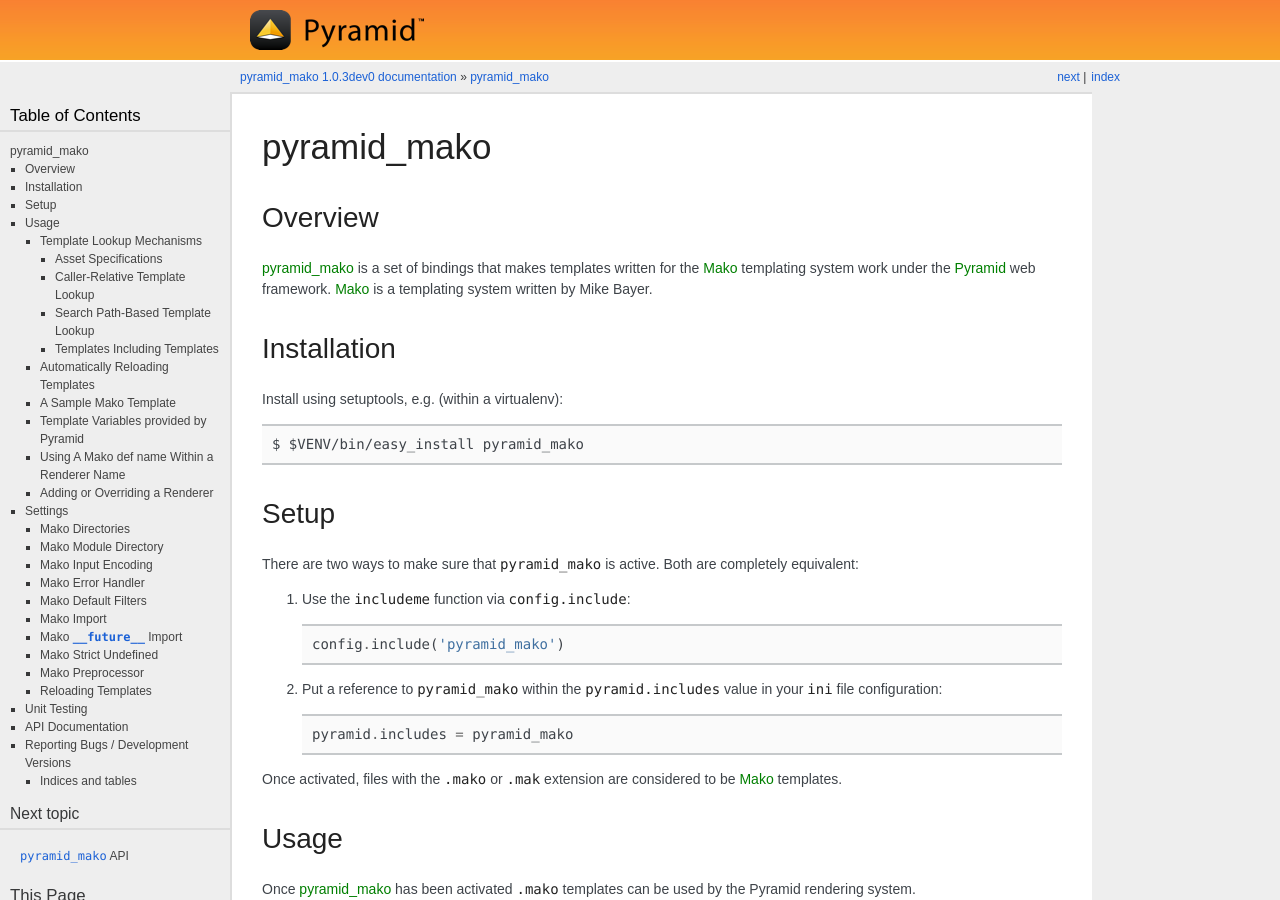
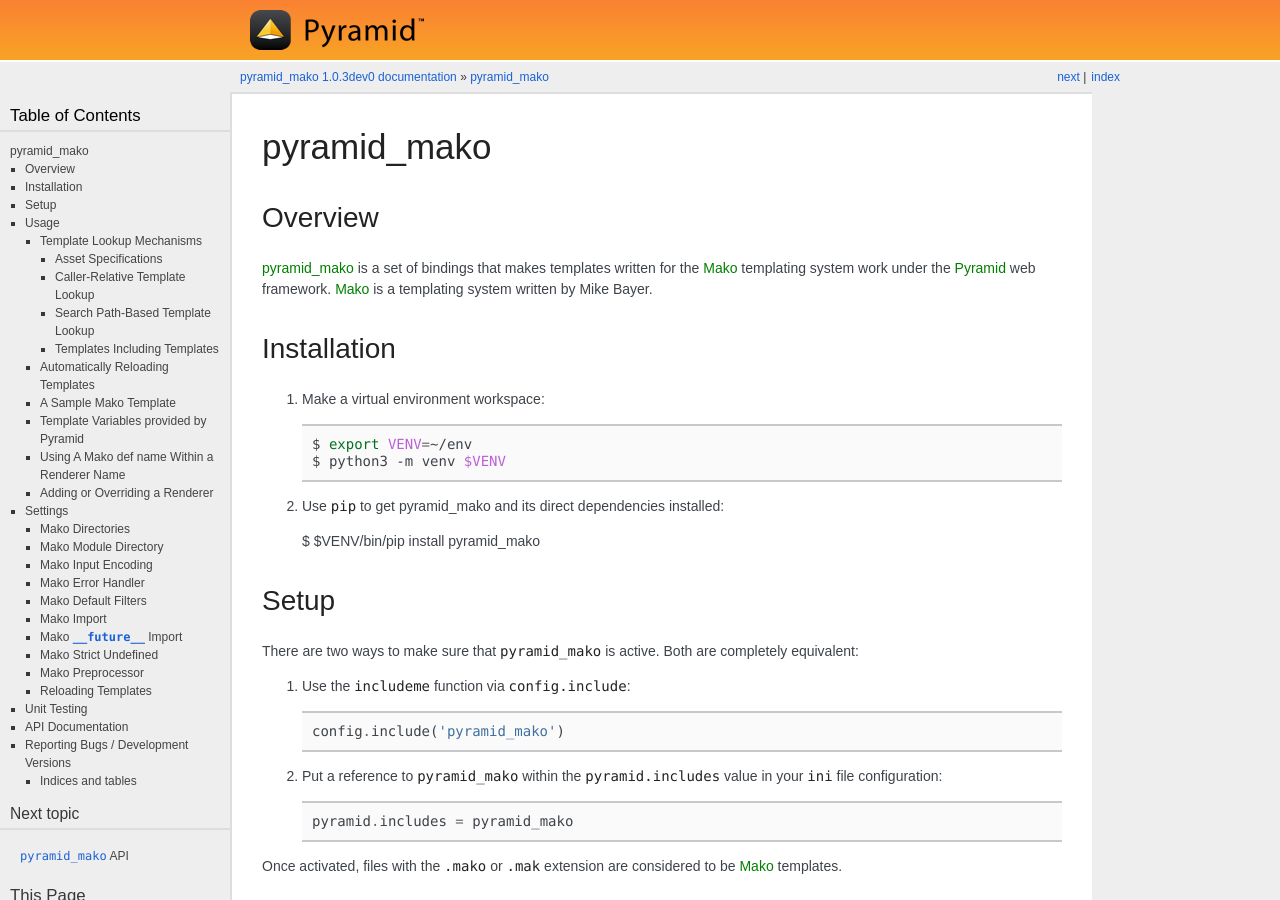
Before and after one commit to Pylons/pyramid_mako, a Sphinx documentation site: the page built from docs/index.rst, in a window 1280 px wide and 900 px high. Built offline with Sphinx 7.4.7, drawn with Linux system fonts in a browser that asks for light colours; some web fonts are replaced.

Commit message:
use pip and "virtual environment"

```diff
--- a/docs/index.rst
+++ b/docs/index.rst
@@ -12,9 +12,16 @@
 Installation
 ============
 
-Install using setuptools, e.g. (within a virtualenv)::
+#. Make a :term:`virtual environment` workspace:
 
-  $ $VENV/bin/easy_install pyramid_mako
+   .. code-block:: bash
+
+      $ export VENV=~/env
+      $ python3 -m venv $VENV
+
+#. Use ``pip`` to get pyramid_mako and its direct dependencies installed:
+
+  $ $VENV/bin/pip install pyramid_mako
 
 Setup
 =====
```
